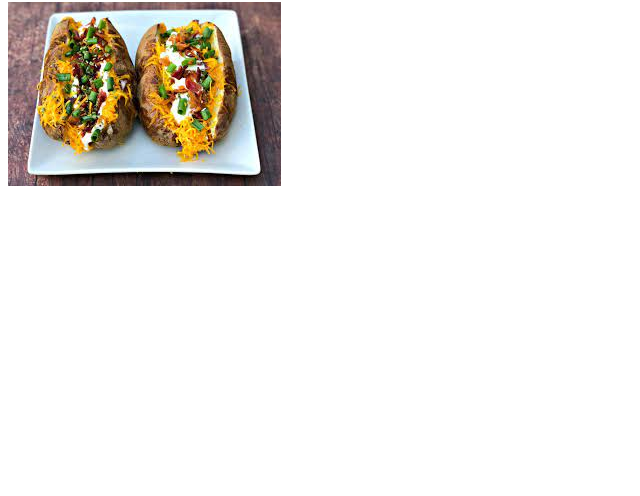
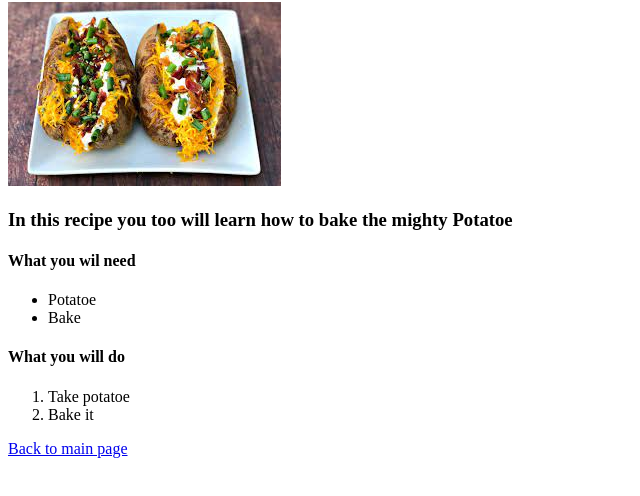
Before and after one commit to Smarino2592/odin-recipes, a plain HTML site: page recipes/baked-potatoe.html in a window 1280 px wide. Shown: the part 78-574 px from the top of the page, without its empty margins (0-640 px from the left). Drawn offline with Linux system fonts and the light colour scheme.

Commit message:
More potatoe

```diff
--- a/recipes/baked-potatoe.html
+++ b/recipes/baked-potatoe.html
@@ -9,5 +9,17 @@
 <body>
     <h1>Baked Potatoe</h1>
     <img src="./images/potatoe.jpeg" alt="Quite the 'tater">
+    <h3>In this recipe you too will learn how to bake the mighty Potatoe</h3>
+    <h4>What you wil need</h4>
+    <ul>
+        <li>Potatoe</li>
+        <li>Bake</li>
+    </ul>
+    <h4> What you will do </h4>
+    <ol>
+        <li>Take potatoe</li>
+        <li>Bake it</li>
+    </ol>
+    <a href="../index.html">Back to main page</a>
 </body>
 </html>
```
